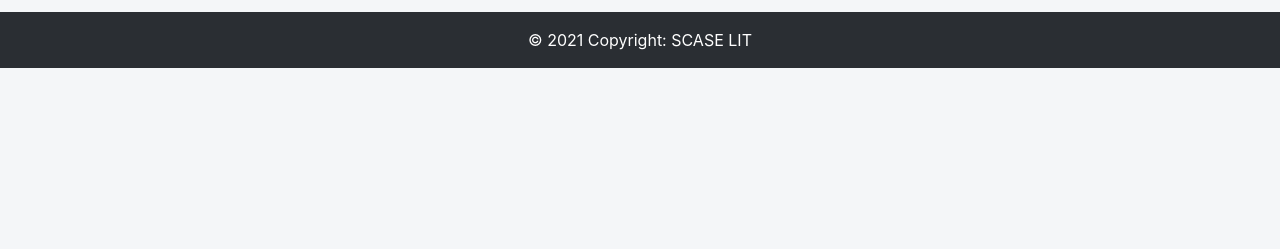
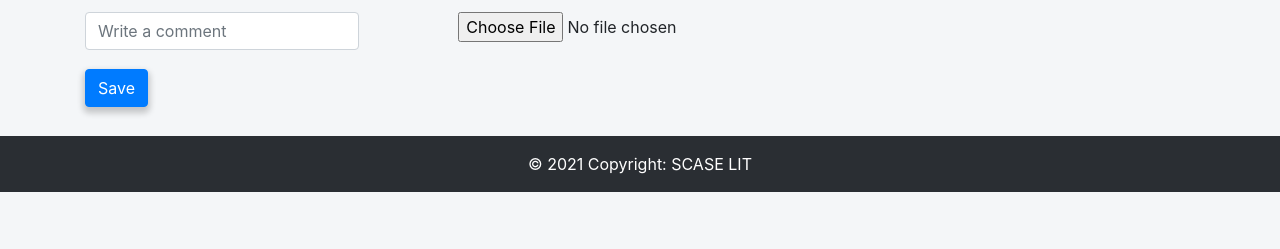
Before and after one commit to AliIbrahim996/footballClub, a Django app: page /player/tactics in a window 1280 px wide. Shown: the part 551-800 px from the top of the page. Run offline with Django 3.2, Linux system fonts and the light colour scheme; a user stored in the database is signed in.

Commit message:
Fix tactic page

```diff
--- a/players/templates/players/tactic.html
+++ b/players/templates/players/tactic.html
@@ -6,9 +6,29 @@
     Taktik
 {% endblock %}
 {% block tacktic %}
-    <div  style="width:100%; height:  500px">
+    <div style="width:100%; height:  500px">
         <iframe src="https://ft-graphics.fussballtraining.com/" width="100%" height="100%"
                 style="border: none">
         </iframe>
     </div>
+    <div class="container" style="margin-top: 1%; ">
+        <form method="POST" action="">
+            <div class="form-row ">
+                <div class="form-group col-md-4">
+                    <label>
+                        <input class="texting textInput form-control" name="comment" type="text" placeholder="Write a comment" required>
+                    </label>
+                </div>
+                <div class="form-group col-md-6">
+                    <label>
+                        <input class="form-control-file" type="file" name="plan_image" required>
+                    </label>
+                </div>
+                <div class="form-group col-md-10">
+                    <input type="submit" class="btn btn-primary rounded" value="Save">
+                </div>
+            </div>
+
+        </form>
+    </div>
 {% endblock %}
```
Also changed, not shown: db.sqlite3.
